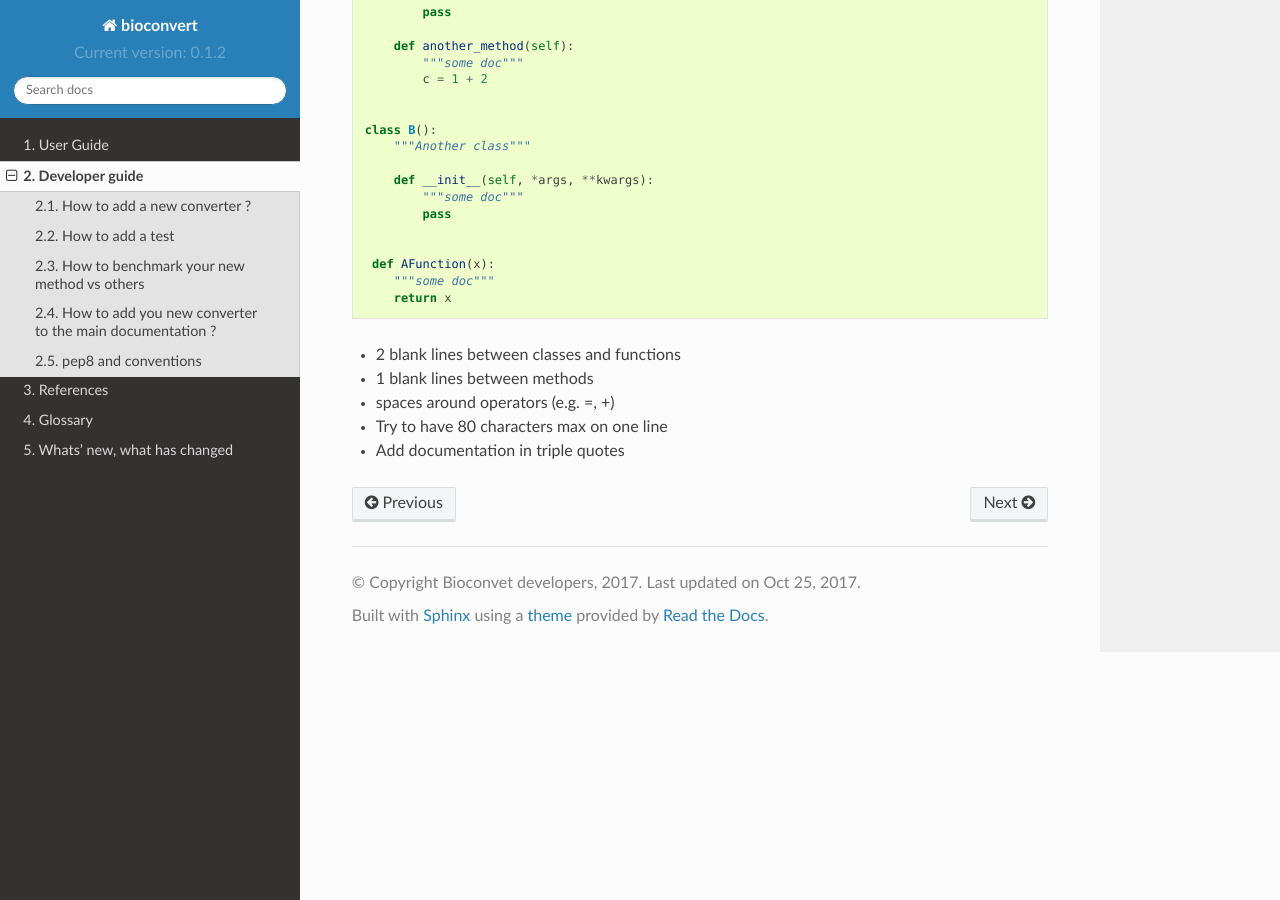
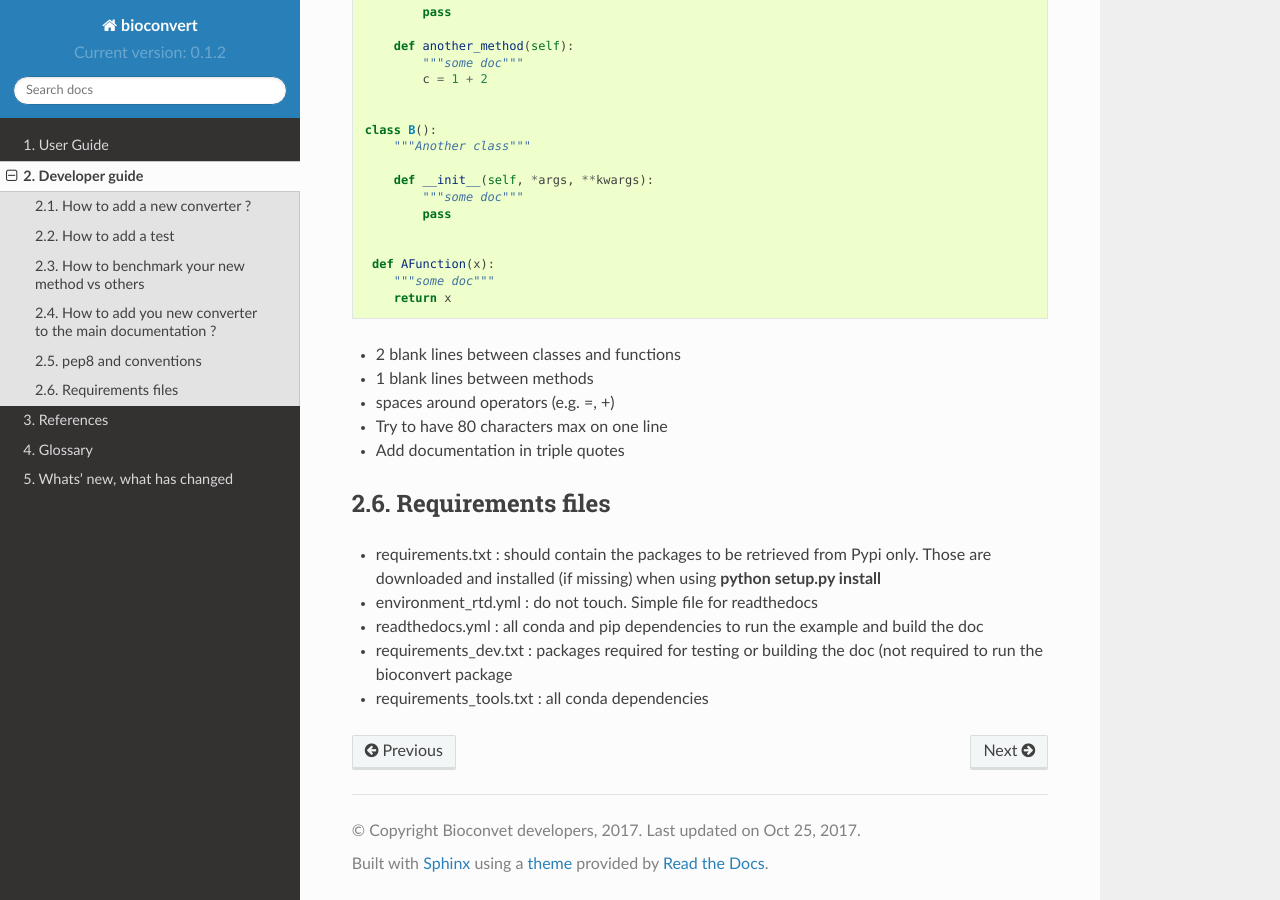
Before and after one commit to bioconvert/bioconvert, a Sphinx documentation site: the page built from doc/developer_guide.rst, in a window 1280 px wide and 900 px high, scrolled down 2005 px. Built offline with Sphinx 7.4.7 and the Read the Docs theme 2.0.0, drawn with Linux system fonts in a browser that asks for light colours; formulas are drawn with MathJax 3; pages that are not in the unit, such as notebooks, are missing from menus.

Commit message:
update doc (developer)

```diff
--- a/doc/developer_guide.rst
+++ b/doc/developer_guide.rst
@@ -129,3 +129,19 @@ Follow the conventions used in the code. For instance,
 - spaces around operators (e.g. =, +)
 - Try to have 80 characters max on one line
 - Add documentation in triple quotes
+
+
+
+
+Requirements files
+------------------------
+
+- requirements.txt : should contain the packages to be retrieved from Pypi only.
+  Those are downloaded and installed (if missing) when using
+  **python setup.py install**
+- environment_rtd.yml : do not touch. Simple file for readthedocs
+- readthedocs.yml : all conda and pip dependencies to run the example and build
+  the doc
+- requirements_dev.txt : packages required for testing or building the doc (not
+  required to run the bioconvert package
+- requirements_tools.txt : all conda dependencies
```
